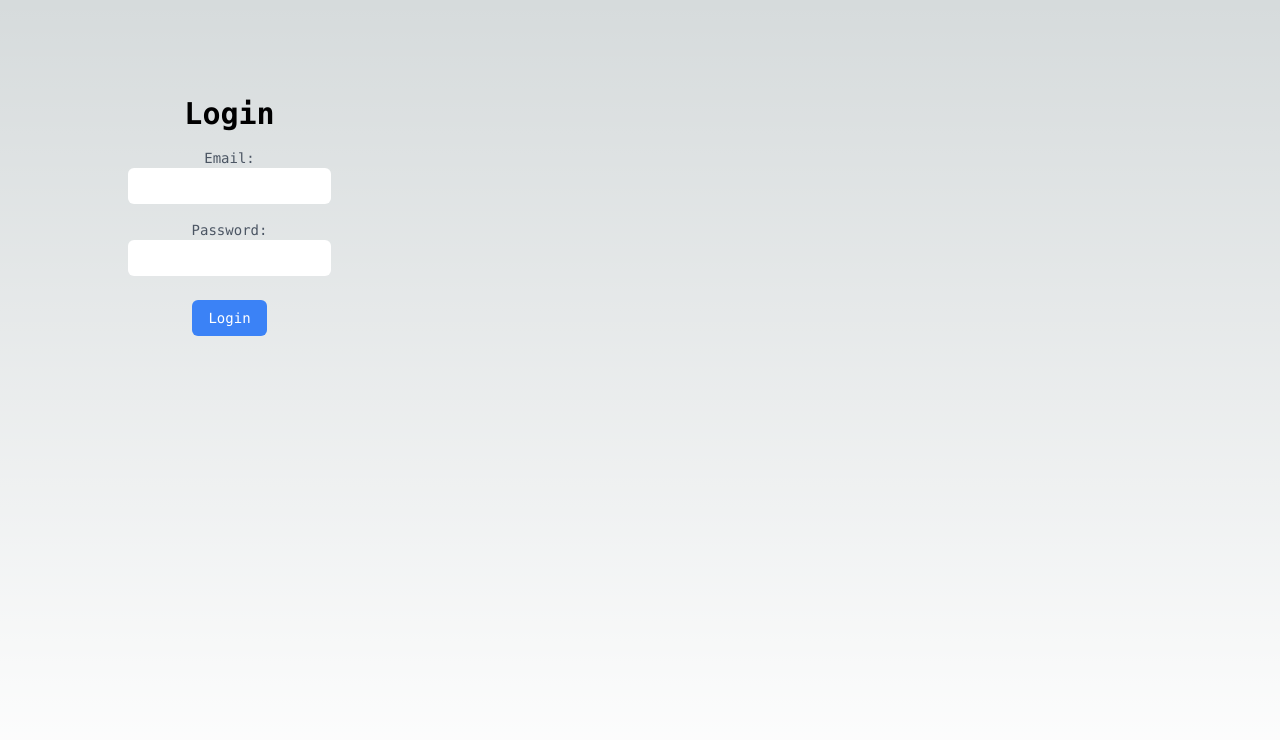
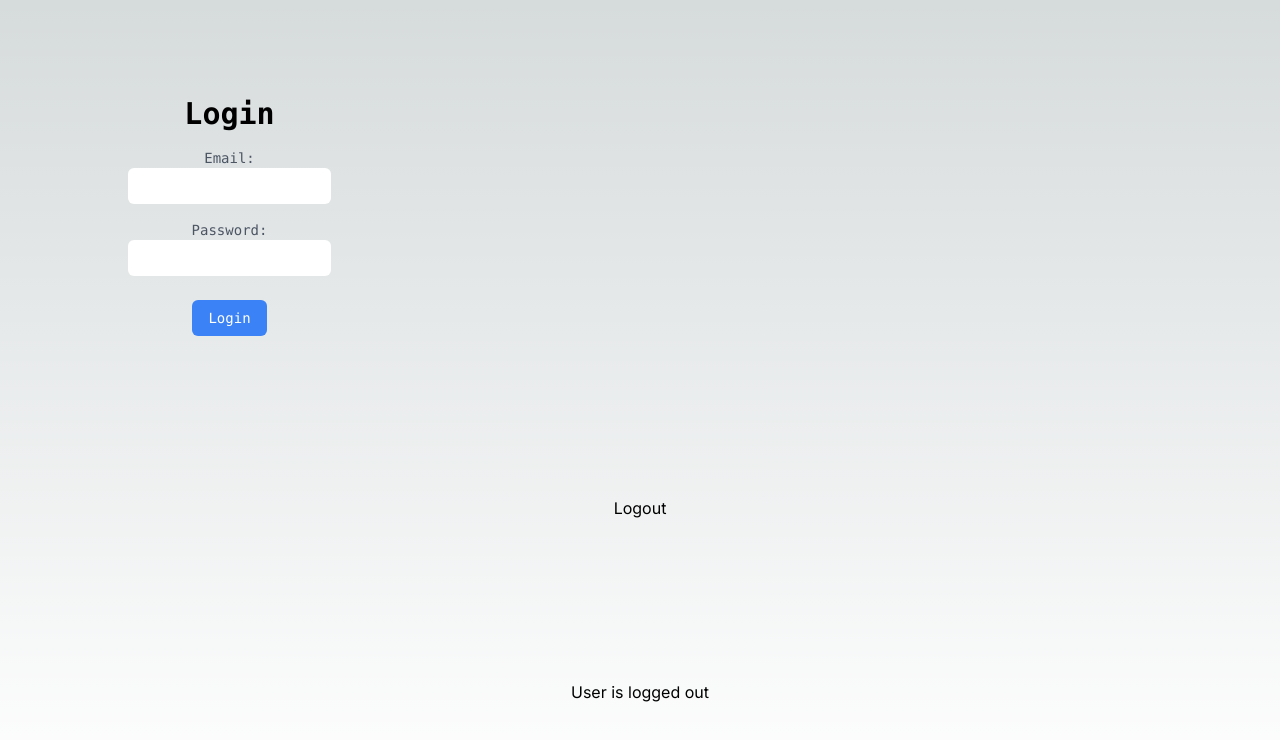
Before and after one commit to Chr728/Compass, a Next.js app in the folder compass/: page / in a window 1280 px wide. Shown: the top 740 px of the page. Built offline with nearby package versions, Linux system fonts and the light colour scheme; no server answers.

Commit message:
Add signup and logout to context provider

```diff
--- a/compass/app/contexts/AuthContext.tsx
+++ b/compass/app/contexts/AuthContext.tsx
@@ -1,52 +1,87 @@
+import React, {createContext, FC, ReactNode, useContext, useEffect, useState} from 'react';
+import {auth} from '@/app/config/firebase';
 import {
-  createContext,
-  useContext,
-  ReactNode,
-  FC,
-  useState,
-  useEffect,
-} from 'react';
-import {
-  User,
   UserCredential,
   signInWithEmailAndPassword,
+  createUserWithEmailAndPassword,
+  signOut, onAuthStateChanged,
+  User
 } from 'firebase/auth';
-import { auth } from '../config/firebase';
 
-type AuthContextType = {
-  currentUser: User | null;
-  login: (email: string, password: string) => Promise<UserCredential>;
-};
 
-const AuthContext = createContext<AuthContextType>({} as AuthContextType);
 
-export function useAuth() {
-  return useContext(AuthContext);
+interface AuthContextProps {
+  user: User | null;
+  signup: (email: string, password: string) => void;
+  login: (email: string, password: string) => void;
+  logout: () => Promise<void>;
 }
 
+const AuthContext = createContext<AuthContextProps | undefined>(undefined);
+
+export const useAuth = () => {
+  const context = useContext(AuthContext);
+  if (!context) {
+    throw new Error('useAuth must be used within an AuthProvider');
+  }
+  return context;
+};
 interface AuthProviderProps {
   children?: ReactNode;
 }
 
 export const AuthProvider: FC<AuthProviderProps> = ({ children }) => {
-  const [currentUser, setCurrentUser] = useState<User | null>(null);
+  const [user, setUser] = useState<User | null>(null);
   const [loading, setLoading] = useState(true);
 
+  const signup = (email: string, password: string) => {
+    createUserWithEmailAndPassword(auth, email, password).then((userCredential) => {
+      console.log('signed up')
+      // Signed in
+      const user = userCredential.user;
+      // ...
+    })
+        .catch((error) => {
+          const errorCode = error.code;
+          const errorMessage = error.message;
+          console.log(errorCode, errorMessage)
+          // ..
+        });;
+  };
+
+  const login = (email: string, password: string) => {
+    signInWithEmailAndPassword(auth, email, password).then((userCredential) => {
+      // Signed in
+      const user = userCredential.user;
+      // ...
+    })
+        .catch((error) => {
+          const errorCode = error.code;
+          const errorMessage = error.message;
+        });;
+  };
+
+  const logout = () => {
+    return signOut(auth);
+  };
+
   useEffect(() => {
-    const unsubscribe = auth.onAuthStateChanged((user) => {
-      setCurrentUser(user);
+    const unsubscribe = onAuthStateChanged(auth, (user: User | null) => { // Specify the type here
+      setUser(user);
       setLoading(false);
     });
+
     return unsubscribe;
   }, []);
 
-  function login(email: string, password: string) {
-    return signInWithEmailAndPassword(auth, email, password);
-  }
+  const value: AuthContextProps = {
+    user,
+    signup,
+    login,
+    logout,
+  };
 
-  return (
-    <AuthContext.Provider value={{ currentUser, login }}>
-      {!loading && children}
-    </AuthContext.Provider>
-  );
+  return <AuthContext.Provider value={value}>{!loading && children}</AuthContext.Provider>;
 };
+
+export default AuthContext
--- a/compass/app/form.tsx
+++ b/compass/app/form.tsx
@@ -1,15 +1,17 @@
 import React, {useState} from 'react';
-import {useAuth} from '@/app/contexts/AuthContext';
+import {useContext} from 'react';
+import AuthContext from '@/app/contexts/AuthContext';
 
 const Form = () => {
     const [email, setEmail] = useState('');
     const [password, setPassword] = useState('');
 
-    const {login} = useAuth()
+    const useAuth = useContext(AuthContext)
+
     const handleSubmit = async (e: React.FormEvent) => {
         e.preventDefault();
         try {
-           await login(email, password)
+            useAuth?.login(email, password)
             console.log('Login successful');
             // Handle any necessary navigation or state changes upon successful login
         } catch (error) {
@@ -58,6 +60,8 @@ const Form = () => {
                     </button>
                 </div>
             </form>
+            <button onClick={useAuth?.logout}>Logout</button>
+            {useAuth?.user ? <p>User is logged in </p> : <p>User is logged out</p>}
         </main>
     );
 };
```
